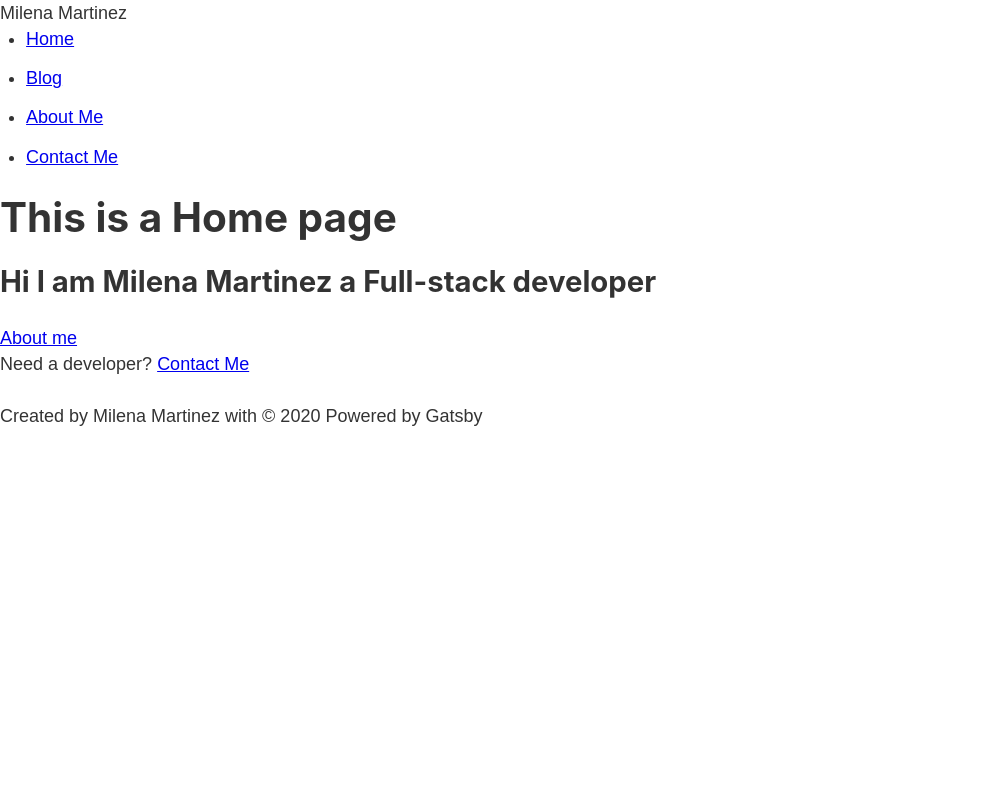
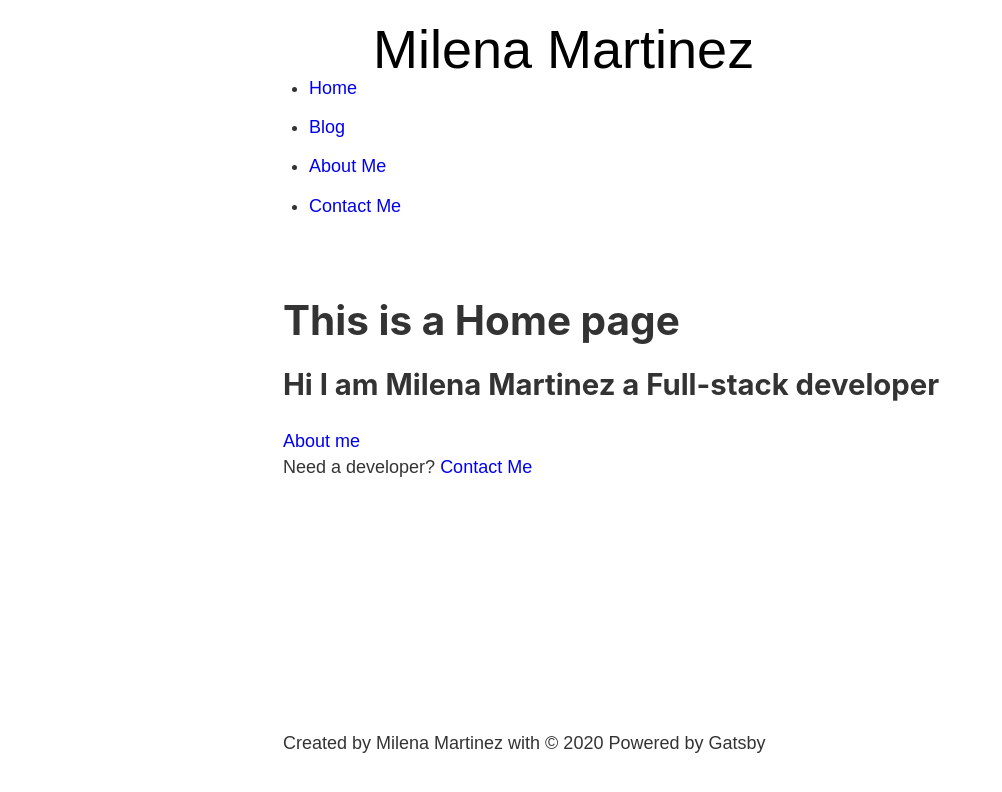
Before and after one commit to MilenaMar/gatsbyIntro, a Gatsby site: page / in a window 1280 px wide. Shown: the whole page, without its empty margins (0-1002 px from the left). Built offline with nearby package versions, Linux system fonts and the light colour scheme; Gatsby itself is replaced by a stand-in of ours.

Commit message:
modules scss

```diff
--- a/src/components/header.js
+++ b/src/components/header.js
@@ -1,20 +1,29 @@
-import { Link } from 'gatsby'
-import React from 'react';
+import { Link } from "gatsby"
+import React from "react"
+import headerStyles from "./header.module.scss"
 
 const Header = () => {
-    return (
-        <header>
-        Milena Martinez
-        <nav>
-          <ul>
-          <li><Link to="/">Home</Link></li>
-          <li><Link to="/blog">Blog</Link></li>
-          <li><Link to="/about">About Me</Link></li>
-          <li><Link to="/contact">Contact Me</Link></li>
+  return (
+    <header className={headerStyles.header}>
+      <Link to="/" className={headerStyles.name}>Milena Martinez</Link>
+      <nav>
+        <ul className={headerStyles.navList}>
+          <li>
+            <Link to="/" className={headerStyles.navItem} activeClassName={headerStyles.activeNavItem}>Home</Link>
+          </li>
+          <li>
+            <Link to="/blog" className={headerStyles.navItem} activeClassName={headerStyles.activeNavItem}>Blog</Link>
+          </li>
+          <li>
+            <Link to="/about" className={headerStyles.navItem} activeClassName={headerStyles.activeNavItem}>About Me</Link>
+          </li>
+          <li>
+            <Link to="/contact" className={headerStyles.navItem} activeClassName={headerStyles.activeNavItem}>Contact Me</Link>
+          </li>
         </ul>
-        </nav>
-        </header>
-    )
+      </nav>
+    </header>
+  )
 }
 
-export default Header;
+export default Header
--- /dev/null
+++ b/src/components/header.module.scss
@@ -0,0 +1,29 @@
+.header {
+  padding: 1rem 0 3rem;
+}
+.name {
+  color: #000000;
+  font-size: 3rem;
+  margin: 5rem;
+}
+.nav-list {
+    display: flex;
+    list-style-type: none;
+    margin: 0;
+    margin-top: 1.3rem;
+}
+
+.nav-item{
+    color: #999999;
+    font-size: .9rem;
+    margin-right: 1.3rem;
+    text-decoration: none;
+}
+
+.nav-item:hover{
+    color: #666666
+}
+
+.active-nav-item{
+    color: #333333
+}
--- a/src/components/layout.js
+++ b/src/components/layout.js
@@ -2,12 +2,15 @@ import React from "react"
 import Footer from "./footer"
 import Header from "./header"
 import "../styles/index.scss"
+import layoutStyles from "./layout.module.scss"
 
 const Layout = props => {
   return (
-    <div>
-      <Header />
-      {props.children}
+    <div className={layoutStyles.container}>
+      <div className={layoutStyles.content}>
+        <Header />
+        {props.children}
+      </div>
       <Footer />
     </div>
   )
--- /dev/null
+++ b/src/components/layout.module.scss
@@ -0,0 +1,12 @@
+.container {
+    margin:  0 auto;
+    max-width: 750px;
+    padding: 1rem;
+    display: flex;
+    flex-direction: column;
+    min-height: 100vh;
+}
+
+.content {
+    flex-grow: 1;
+}
--- a/src/styles/index.scss
+++ b/src/styles/index.scss
@@ -43,6 +43,7 @@ template {
 }
 a {
   background-color: transparent;
+  text-decoration: none;
   -webkit-text-decoration-skip: objects;
 }
 a:active,
```
Also changed, not shown: src/pages/404.js (added, +11 -0 lines).
